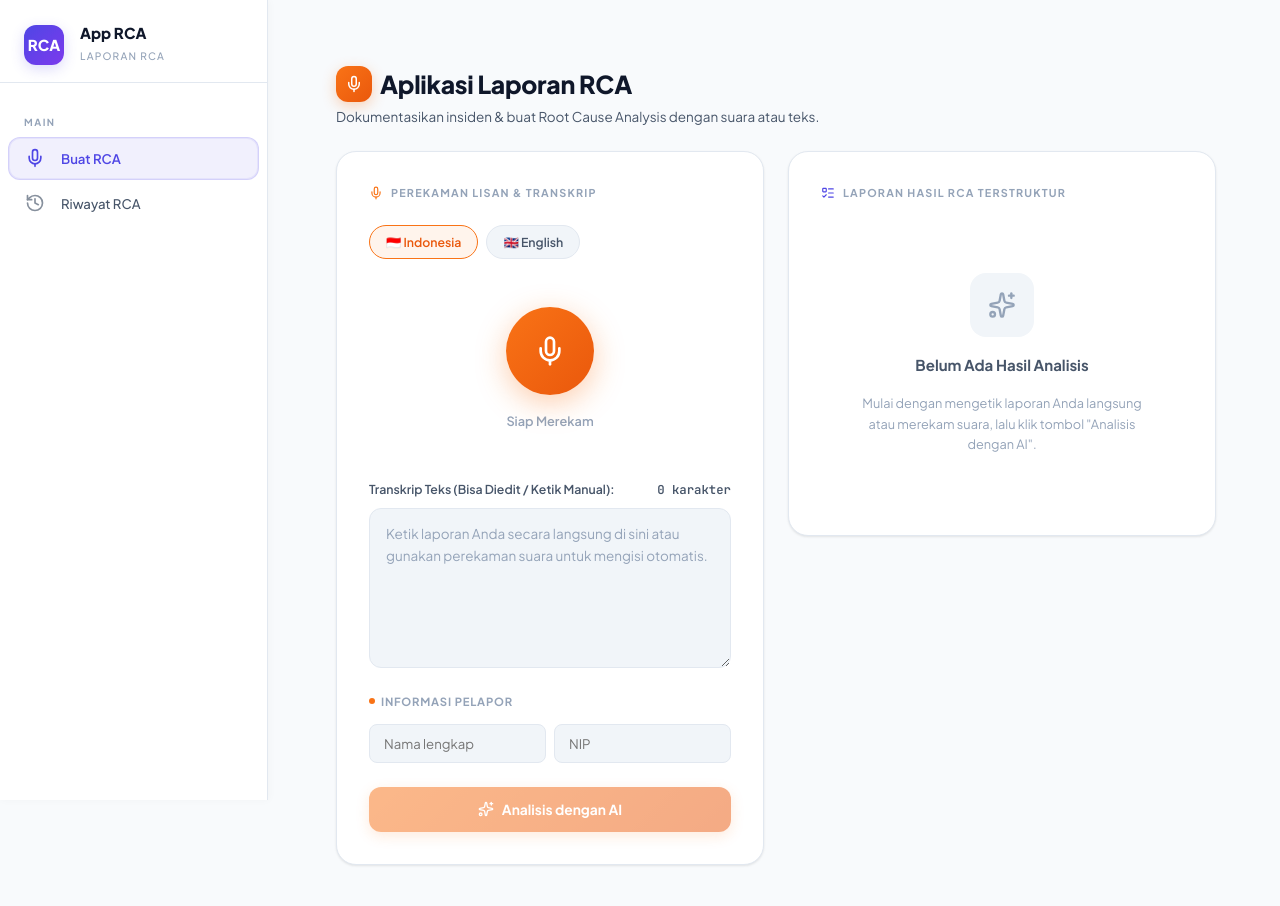
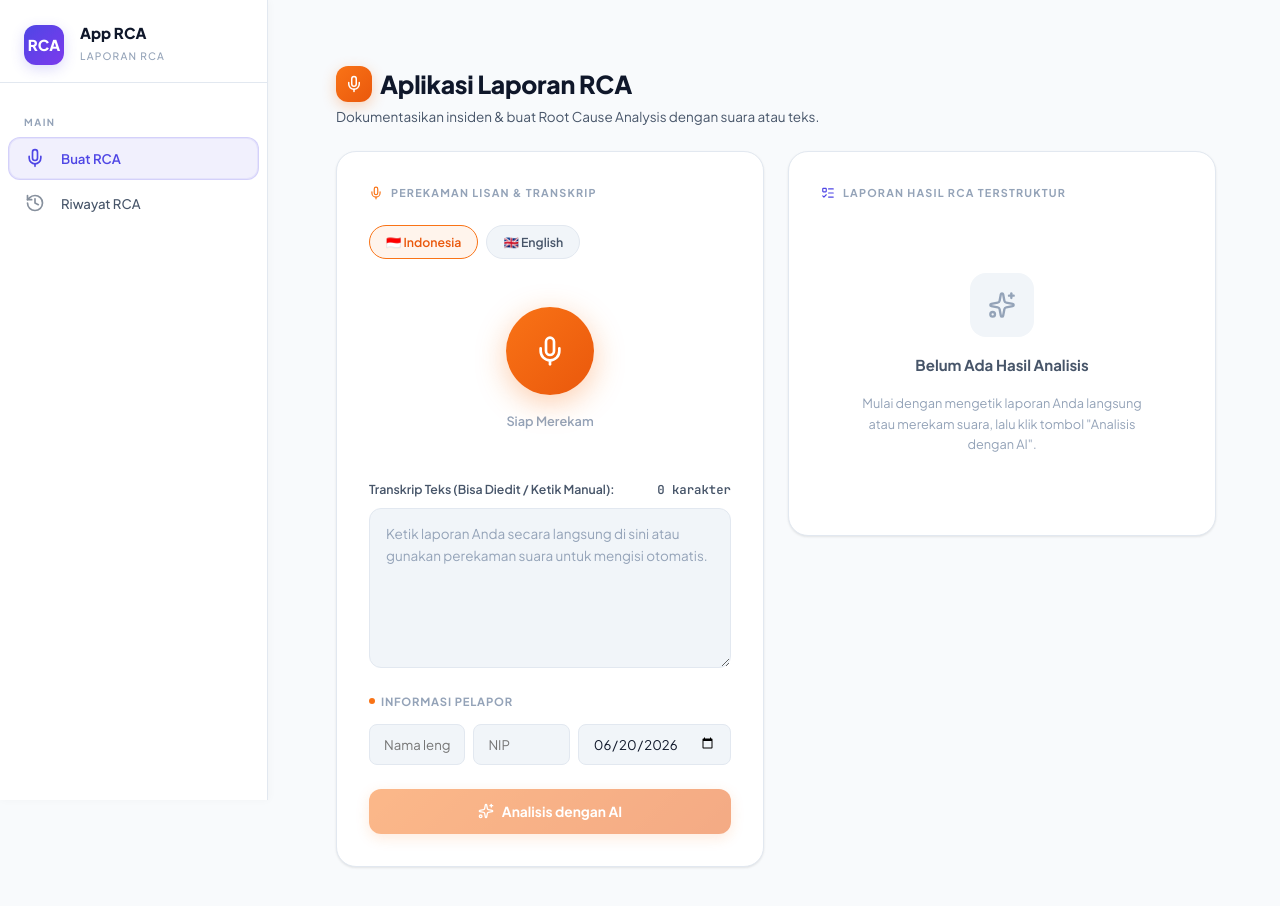
Before and after one commit to GahriRafli/RCA-project, a Next.js app: page /rca in a window 1280 px wide. Shown: the top 906 px of the page. Built offline with nearby package versions, Linux system fonts and the light colour scheme.

Commit message:
feat: field tanggal lapor + recurring issues selalu sync DB

```diff
--- a/app/api/rca/recurring-issues/route.js
+++ b/app/api/rca/recurring-issues/route.js
@@ -1,5 +1,7 @@
 import pool, { useMySQL, supabase } from '@/lib/db';
 import { callAI, extractJSON } from '@/lib/ai';
+
+export const dynamic = 'force-dynamic';
 
 export async function GET() {
   try {
@@ -28,7 +30,7 @@ export async function GET() {
         { top_issues: [], message: 'Belum cukup data untuk analisis recurring issues' },
         {
           status: 200,
-          headers: { 'Cache-Control': 's-maxage=300' },
+          headers: { 'Cache-Control': 'no-store' },
         }
       );
     }
@@ -92,7 +94,7 @@ ${listFormatted}`;
       { top_issues },
       {
         status: 200,
-        headers: { 'Cache-Control': 's-maxage=300' },
+        headers: { 'Cache-Control': 'no-store' },
       }
     );
   } catch (err) {
--- a/app/api/rca/reports/route.js
+++ b/app/api/rca/reports/route.js
@@ -62,7 +62,7 @@ export async function POST(request) {
     }
 
     const id       = body.id || crypto.randomUUID();
-    const now      = new Date().toISOString();
+    const now      = body.created_at ? new Date(body.created_at).toISOString() : new Date().toISOString();
     const penyebab = Array.isArray(body.penyebab) ? body.penyebab.map(String) : [];
     const tindakan = Array.isArray(body.tindakan) ? normalizeTindakan(body.tindakan) : [];
 
--- a/app/rca/page.js
+++ b/app/rca/page.js
@@ -31,6 +31,7 @@ export default function RCALaporanPage() {
   const [result, setResult] = useState(null);
   const [reportName, setReportName] = useState('');
   const [reportNip, setReportNip] = useState('');
+  const [reportDate, setReportDate] = useState(() => new Date().toISOString().slice(0, 10));
 
   // Inisialisasi Web Speech API
   useEffect(() => {
@@ -269,6 +270,7 @@ export default function RCALaporanPage() {
       language,
       name: reportName.trim(),
       nip: reportNip.trim(),
+      created_at: reportDate ? new Date(reportDate).toISOString() : new Date().toISOString(),
       created_by_user_id: null,
       created_by_user_name: reportName.trim() || null,
     };
@@ -304,6 +306,7 @@ export default function RCALaporanPage() {
     setResult(null);
     setReportName('');
     setReportNip('');
+    setReportDate(new Date().toISOString().slice(0, 10));
     setError('');
     toast.success('Form telah direset.');
   };
@@ -462,6 +465,13 @@ _Dibuat otomatis via App RCA_`;
                     value={reportNip}
                     onChange={(e) => setReportNip(e.target.value.replace(/\D/g, ''))}
                     placeholder="NIP"
+                  />
+                  <input
+                    type="date"
+                    className="rca-field-input"
+                    value={reportDate}
+                    onChange={(e) => setReportDate(e.target.value)}
+                    title="Tanggal Lapor"
                   />
                 </div>
               </div>
```
